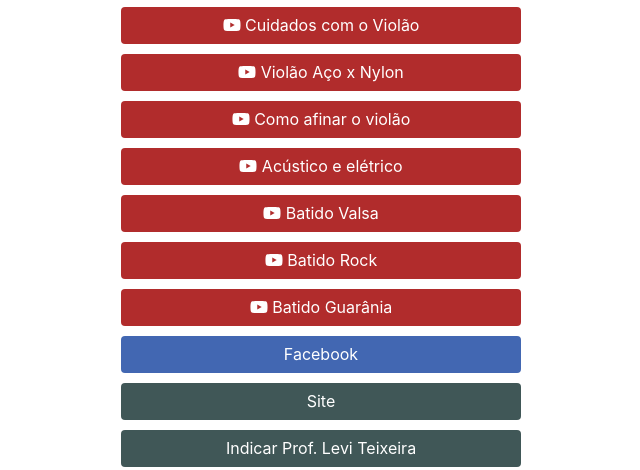
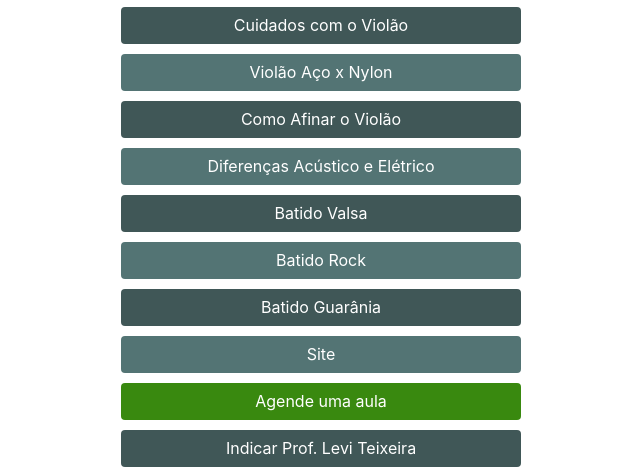
Before and after one commit to startdes/materialproflevi, a plain HTML site: page index.html in a window 1280 px wide. Shown: the part 274-744 px from the top of the page, without its empty margins (319-959 px from the left). Drawn offline with Linux system fonts and the light colour scheme.

Commit message:
Add files via upload

```diff
--- a/css/stilo.css
+++ b/css/stilo.css
@@ -36,6 +36,14 @@ body {
     background-color: #405757;
     border: 0px;
 }
+.geral {
+    background-color: #405757;
+    border: 0px;
+}
+.geral2 {
+    background-color: #537474;
+    border: 0px;
+}
 
 .zapzapcolor {
     background-color: #39890f;
--- a/index.html
+++ b/index.html
@@ -8,7 +8,7 @@
     <meta name="language" content="pt-br">
     <meta property="og:title" content="Prof. Levi Teixeira - Curso rápido de violão">
     <meta property="og:image" content="https://uploaddeimagens.com.br/images/001/376/757/original/avatar.png?1523930974">
-    <script defer src="https://use.fontawesome.com/releases/v5.0.9/js/all.js" integrity="sha384-8iPTk2s/jMVj81dnzb/iFR2sdA7u06vHJyyLlAd4snFpCl/SnyUjRrbdJsw1pGIl" crossorigin="anonymous"></script>
+
     <meta name="viewport" content="width=device-width, initial-scale=1, shrink-to-fit=no">
     <title>Material Prof. Levi Teixeira</title>
     <link rel="stylesheet" href="css/reset.css">
@@ -32,14 +32,14 @@
 
         <div class="divconteudo">
             <a href="https://youtu.be/WkVLIloxvws" target="_blank">
-                <div class="btn btn-danger divlinks instacolor"><i class="fab fa-youtube"></i> Cuidados com o Violão
+                <div class="btn btn-secondary divlinks geral">Cuidados com o Violão
                 </div>
             </a>
         </div>
 
         <div class="divconteudo">
             <a href="https://youtu.be/VB0EoRadcgw" target="_blank">
-                <div class="btn btn-danger divlinks instacolor"><i class="fab fa-youtube"></i> Violão Aço x Nylon
+                <div class="btn btn-secondary divlinks geral2">Violão Aço x Nylon
                 </div>
             </a>
         </div>
@@ -47,53 +47,52 @@
 
         <div class="divconteudo">
             <a href="https://youtu.be/VERbwYWiVUo" target="_blank">
-                <div class="btn btn-danger divlinks instacolor"><i class="fab fa-youtube"></i> Como afinar o violão
+                <div class="btn btn-secondary divlinks geral">Como Afinar o Violão
                 </div>
             </a>
         </div>
 
         <div class="divconteudo">
             <a href="https://youtu.be/PwWWyIhmAqQ" target="_blank">
-                <div class="btn btn-danger divlinks instacolor"><i class="fab fa-youtube"></i> Acústico e elétrico
+                <div class="btn btn-secondary divlinks geral2">Diferenças Acústico e Elétrico
                 </div>
             </a>
         </div>
 
         <div class="divconteudo">
             <a href="https://youtu.be/hlmDw3dcUek" target="_blank">
-                <div class="btn btn-danger divlinks instacolor"><i class="fab fa-youtube"></i> Batido Valsa
+                <div class="btn btn-secondary divlinks geral">Batido Valsa
                 </div>
             </a>
         </div>
 
         <div class="divconteudo">
             <a href="https://youtu.be/_wP-ndmIxWk" target="_blank">
-                <div class="btn btn-danger divlinks instacolor"><i class="fab fa-youtube"></i> Batido Rock
+                <div class="btn btn-secondary divlinks geral2">Batido Rock
                 </div>
             </a>
         </div>
 
         <div class="divconteudo">
             <a href="https://youtu.be/NwvMtsV7UmI" target="_blank">
-                <div class="btn btn-danger divlinks instacolor"><i class="fab fa-youtube"></i> Batido Guarânia
-                </div>
-            </a>
-        </div>
-
-        <div class="divconteudo">
-            <a href="https://pt-br.facebook.com/pg/professorleviteixeira/about/" target="_blank">
-                <div class="btn btn-primary divlinks facecolor">Facebook
+                <div class="btn btn-secondary divlinks geral">Batido Guarânia
                 </div>
             </a>
         </div>
 
         <div class="divconteudo">
             <a href="http://professorleviteixeira.com.br/" target="_blank">
-                <div class="btn btn-secondary divlinks geral">Site
+                <div class="btn btn-secondary divlinks geral2">Site
                 </div>
             </a>
         </div>
 
+        <div class="divconteudo">
+            <a href="https://api.whatsapp.com/send?phone=5562981590121" target="_blank">
+                <div class="btn btn-success divlinks zapzapcolor">Agende uma aula
+                </div>
+            </a>
+        </div>
 
        <div class="divconteudo">
             <a href='whatsapp://send?text=*Curso rápido de violão:* http://materialproflevi.cartaodevisitasmobile.com.br'>
```
Also changed, not shown: img/logo.png.
